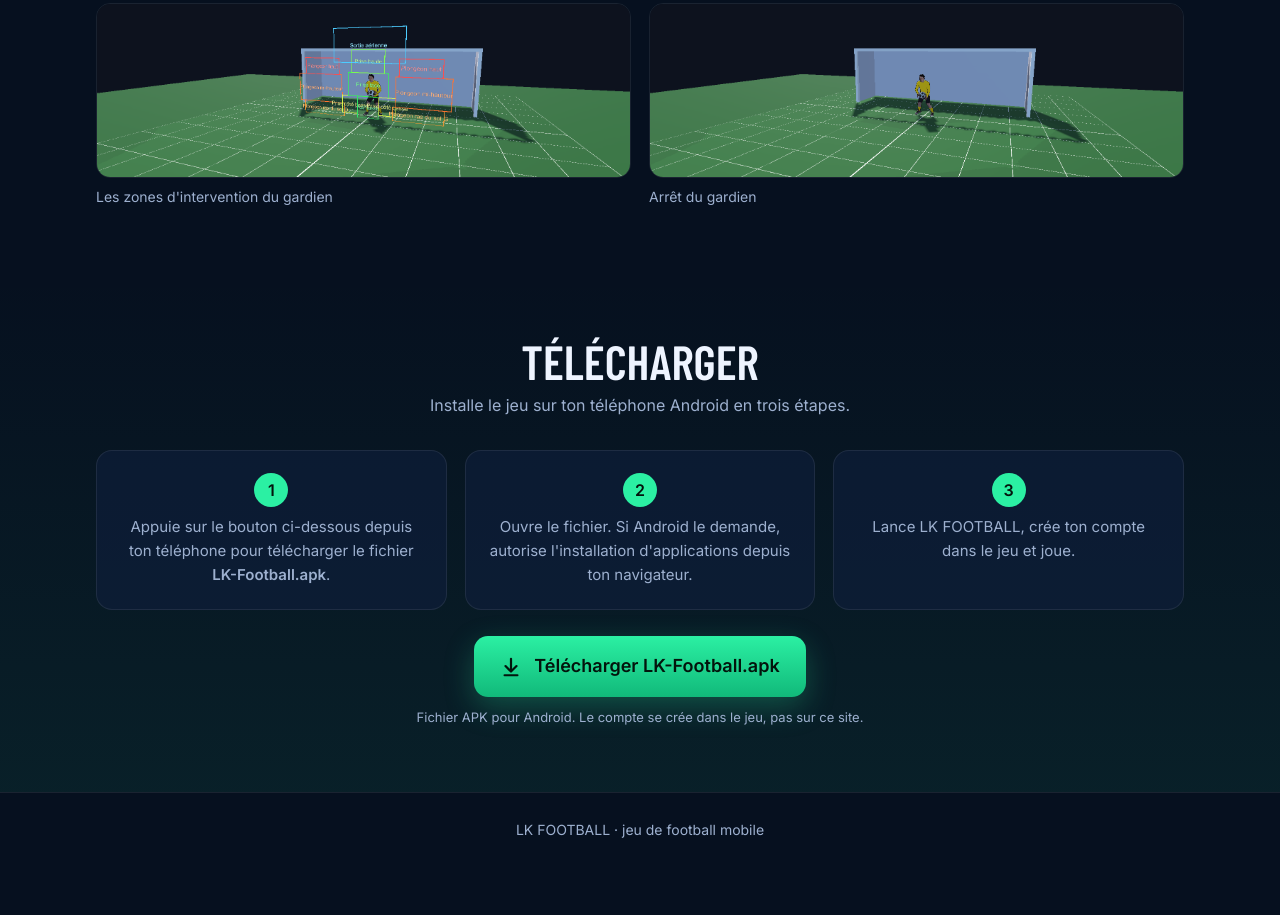
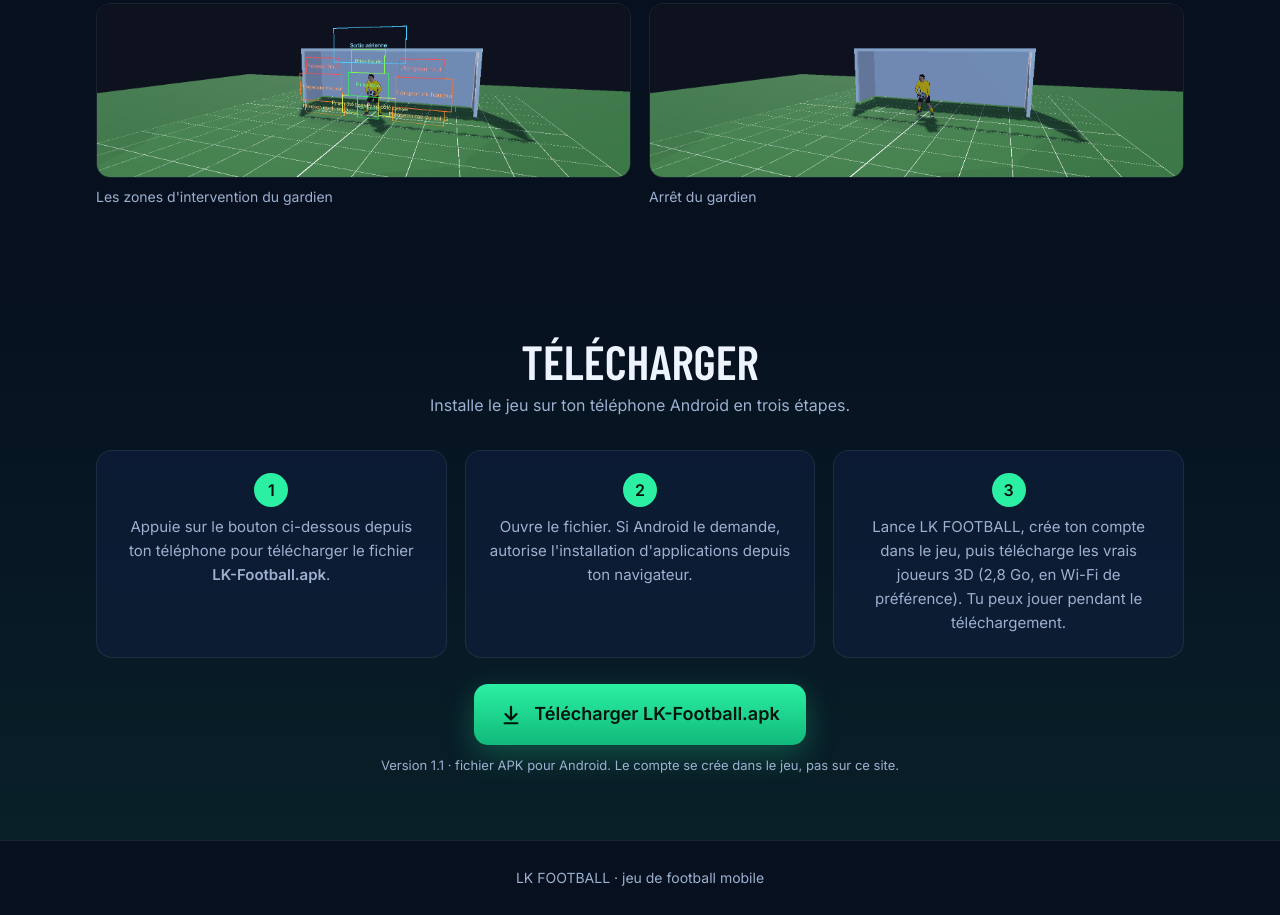
Before and after one commit to Landry20/lkfoot-site, a website: page public/index.html in a window 1280 px wide. Shown: the part 1474-2389 px from the top of the page. Before the commit the page ends 2341 px from the top, so only its background shows below. Drawn offline with nearby package versions, Linux system fonts and the light colour scheme; a web font is replaced by a local one.

Commit message:
Version 1.1 : téléchargement des joueurs 3D au premier lancement
Co-Authored-By: Claude Opus 5.5 <noreply@anthropic.com>

```diff
--- a/public/index.html
+++ b/public/index.html
@@ -148,13 +148,13 @@
         <div class="steps">
           <div class="step"><p>Appuie sur le bouton ci-dessous depuis ton téléphone pour télécharger le fichier <b>LK-Football.apk</b>.</p></div>
           <div class="step"><p>Ouvre le fichier. Si Android le demande, autorise l'installation d'applications depuis ton navigateur.</p></div>
-          <div class="step"><p>Lance LK FOOTBALL, crée ton compte dans le jeu et joue.</p></div>
+          <div class="step"><p>Lance LK FOOTBALL, crée ton compte dans le jeu, puis télécharge les vrais joueurs 3D (2,8 Go, en Wi-Fi de préférence). Tu peux jouer pendant le téléchargement.</p></div>
         </div>
         <a class="cta" id="apk" href="https://github.com/Landry20/lkfoot-site/releases/latest/download/LK-Football.apk">
           <svg viewBox="0 0 24 24" fill="none" stroke="currentColor" stroke-width="2.4" stroke-linecap="round" stroke-linejoin="round"><path d="M12 3v12"/><path d="m6 11 6 6 6-6"/><path d="M5 21h14"/></svg>
           Télécharger LK-Football.apk
         </a>
-        <div class="small">Fichier APK pour Android. Le compte se crée dans le jeu, pas sur ce site.</div>
+        <div class="small">Version 1.1 · fichier APK pour Android. Le compte se crée dans le jeu, pas sur ce site.</div>
       </div>
     </section>
   </main>
```
